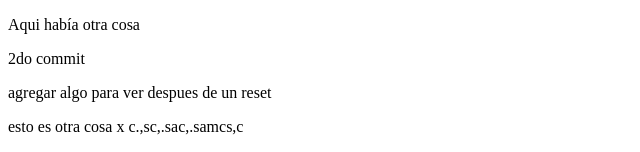
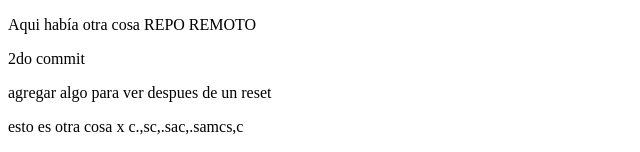
Before and after one commit to MaguiBrollo/ADA_practicando_git, a plain HTML site: page index.html in a window 1280 px wide. Shown: the top 152 px of the page, without its empty margins (0-640 px from the left). Drawn offline with Linux system fonts and the light colour scheme.

Commit message:
Update index.html

```diff
--- a/index.html
+++ b/index.html
@@ -7,7 +7,7 @@
 </head>
 <body>
     <main>
-        <p>Aqui había otra cosa</p>
+        <p>Aqui había otra cosa  REPO REMOTO</p>
         <p> 2do commit </p>
         <p>agregar algo para ver despues de un reset</p>
         <p>esto es otra cosa x c.,sc,.sac,.samcs,c</p>
```
